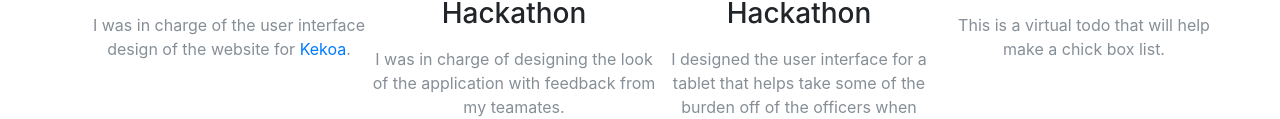
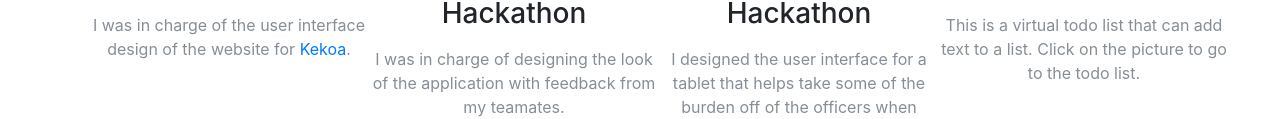
Before and after one commit to JesseWong89/Portfolio, a website with bundled scripts: page index.html in a window 1280 px wide. Shown: the part 842-961 px from the top of the page. Built offline with nearby package versions, Linux system fonts and the light colour scheme.

Commit message:
Changing the description for my virtual todo list

```diff
--- a/index.html
+++ b/index.html
@@ -123,7 +123,7 @@
                 <a href="https://jessewong89.github.io/Todo-List/"><i class="fa fa-4x fa-file-text-o mb-3 sr-icons"></i></a>
                   <i class="glyphicon glyphicon-list-alt"></i>
                   <h3 class="mb-3">Personal Virtual Todo List</h3>
-                  <p class="text-muted mb-0">This is a virtual todo that will help make a chick box list.
+                  <p class="text-muted mb-0">This is a virtual todo list that can add text to a list. Click on the picture to go to the todo list.
               </div>
           </div>
         </div>
```
